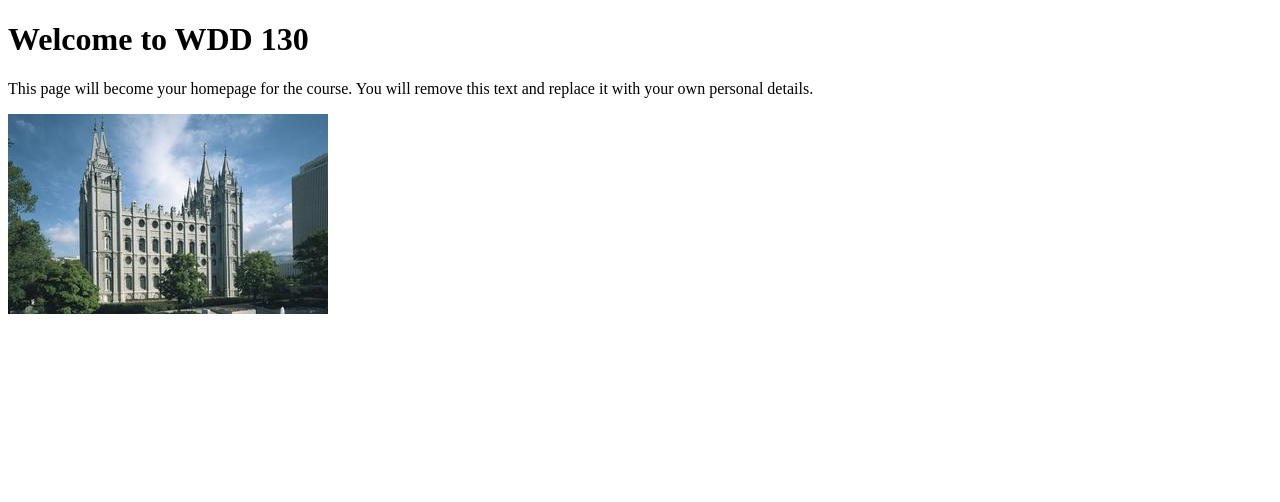
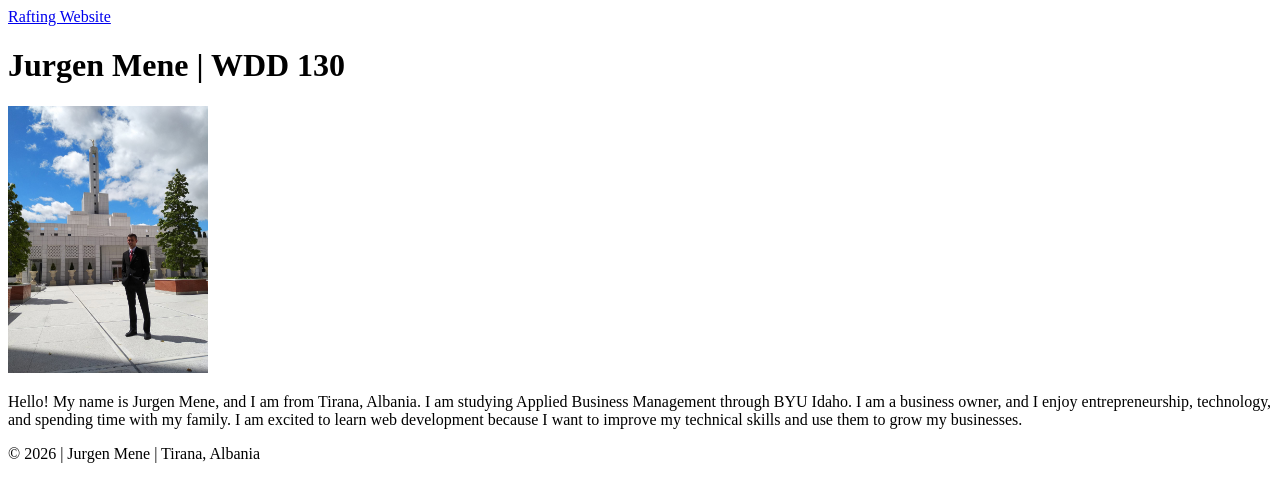
Before and after one commit to jurgenmene1994/wdd130, a plain HTML site: page index.html in a window 1280 px wide. Drawn offline with Linux system fonts and the light colour scheme.

Commit message:
Completed W01 Course Homepage

```diff
--- a/index.html
+++ b/index.html
@@ -4,14 +4,32 @@
 <head>
     <meta charset="UTF-8">
     <meta name="viewport" content="width=device-width, initial-scale=1.0">
-    <title>WDD 130 | Personal Homepage</title>
+    <title>Jurgen Mene | WDD 130</title>
 </head>
 
 <body>
-    <h1>Welcome to WDD 130</h1>
-    <p>This page will become your homepage for the course. You will remove this text and replace it with your own personal details.</p>
+    <header>
+        <nav>
+            <a href="#>Home</a>
+            <a href=" wwr/">Rafting Website</a>
+        </nav>
+    </header>
+    <main>
+        <h1>Jurgen Mene | WDD 130</h1>
+        <img src="images/profile.jpg" alt="Jurgen Mene" width="200">
 
-    <img src="images/salt-lake-temple.jpg" alt="The Salt Lake Temple.">
+        <p>Hello! My name is Jurgen Mene, and I am from Tirana, Albania.
+            I am studying Applied Business Management through BYU Idaho.
+            I am a business owner, and I enjoy entrepreneurship, technology,
+            and spending time with my family.
+            I am excited to learn web development because
+            I want to improve my technical skills and use them to grow my businesses.</p>
+
+    </main>
+    <footer>
+        <p>&copy; 2026 | Jurgen Mene | Tirana, Albania</p>
+    </footer>
+
 </body>
 
 </html>
```
Also changed, not shown: week01/favorite_city.html (added, +16 -0 lines), images/profile.jpg (added).
